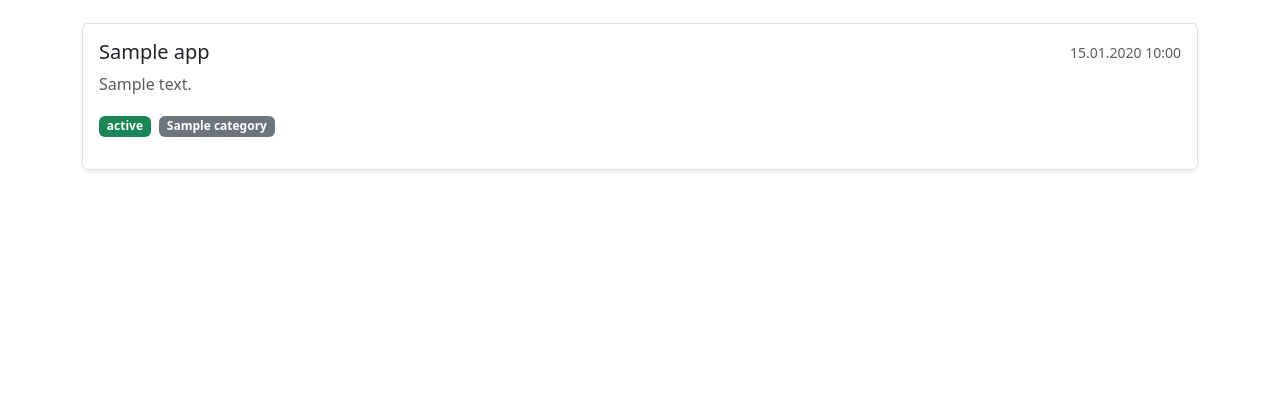
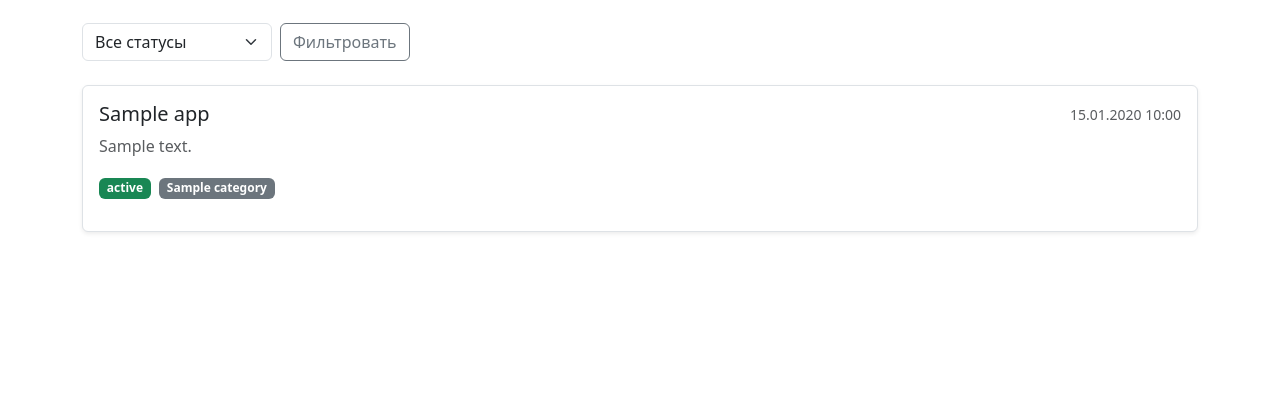
Before and after one commit to kasper-bl/Practical_work2, a Django app: template catalog/templates/user_application.html in a window 1280 px wide. Shown: the part 155-574 px from the top of the page. Run offline with Django 5.2, Linux system fonts and the light colour scheme; the template is opened without the code that fills it: most values are stand-ins (such as "Sample title", 1, 10 or a date in 2020).

Commit message:
add filters

```diff
--- a/catalog/templates/user_application.html
+++ b/catalog/templates/user_application.html
@@ -6,6 +6,22 @@
             <header class="mb-4">
                 <h1 class="h2">Мои заявки</h1>
             </header>
+
+            <!-- ✅ Форма фильтрации -->
+            <div class="mb-4">
+                <form method="get" class="d-flex flex-wrap gap-2">
+                    <select name="status" class="form-select w-auto">
+                        <option value="">Все статусы</option>
+                        <option value="new" {% if status_filter == 'new' %}selected{% endif %}>Новая</option>
+                        <option value="accepted" {% if status_filter == 'accepted' %}selected{% endif %}>Принято в работу</option>
+                        <option value="done" {% if status_filter == 'done' %}selected{% endif %}>Выполнено</option>
+                    </select>
+                    <button type="submit" class="btn btn-outline-secondary">Фильтровать</button>
+                    {% if status_filter %}
+                        <a href="{% url 'user_application' %}" class="btn btn-outline-secondary">Сбросить</a>
+                    {% endif %}
+                </form>
+            </div>
 
             {% if applications %}
                 <div class="row g-4">
@@ -41,9 +57,13 @@
                                             </p>
                                         </div>
 
+                                        <!-- ✅ Кнопка удаления -->
                                         {% if app.user == user and app.pk %}
                                             <a href="{% url 'delete_application' app.pk %}"
-                                               class="btn btn-sm btn-outline-danger ms-2">Удалить</a>
+                                               class="btn btn-sm btn-outline-danger ms-2"
+                                               onclick="return confirm('Вы уверены, что хотите удалить заявку?')">
+                                                Удалить
+                                            </a>
                                         {% endif %}
                                     </div>
                                 </div>
@@ -53,12 +73,13 @@
                 </div>
 
                 {% if is_paginated %}
+                    <!-- пагинация как есть -->
                 {% endif %}
 
             {% else %}
                 <div class="alert alert-info">
                     {% if status_filter %}
-                        Нет заявок со статусом "{{ app.get_status_display }}".
+                        Нет заявок по выбранному статусу.
                     {% else %}
                         У вас пока нет заявок.
                     {% endif %}
```
Also changed, not shown: db.sqlite3.
